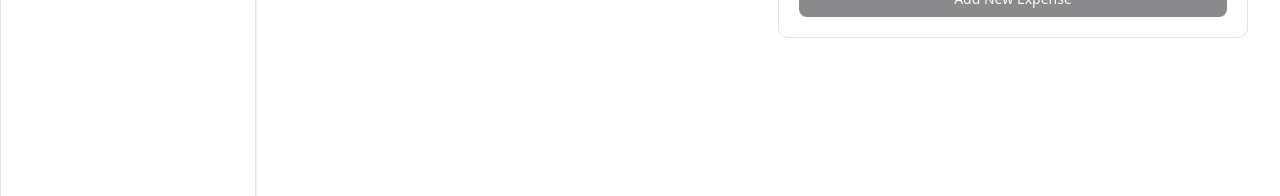
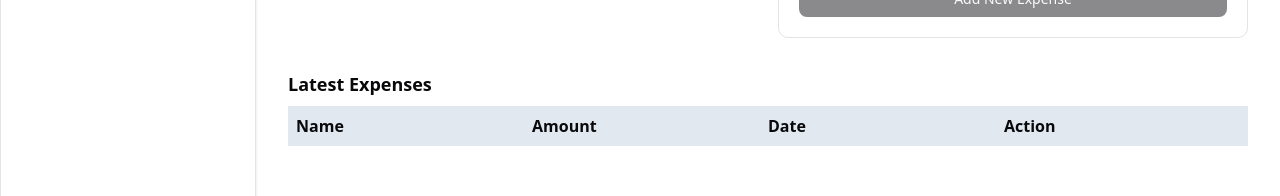
Before and after one commit to maxwellalvord/Money-Manager, a Next.js app: page /Dash/expenses/1 in a window 1280 px wide. Shown: the part 378-574 px from the top of the page. Built offline with nearby package versions, Linux system fonts and the light colour scheme; no server answers.

Commit message:
create expense list table component, change date style to date string from ISO String inside ExpenseListTable.jsx

```diff
--- a/app/(routes)/Dash/expenses/[id]/page.jsx
+++ b/app/(routes)/Dash/expenses/[id]/page.jsx
@@ -2,15 +2,17 @@
 import { db } from '@/utils/dbConfig'
 import { Budgets, Expenses } from '@/utils/schema'
 import { useUser } from '@clerk/nextjs'
-import { eq, getTableColumns, sql } from 'drizzle-orm'
+import { desc, eq, getTableColumns, sql } from 'drizzle-orm'
 import React, { use, useEffect, useState } from 'react'
 import BudgetItem from '../../budgets/_components/BudgetItem'
 import AddExpense from '../_components/AddExpense'
+import ExpenseListTable from '../_components/ExpenseListTable'
 
 function ExpensesScreen({params}) {
   const {id} = use(params)
   const {user} = useUser();
   const [budgetInfo, setbudgetInfo] = useState();
+  const [expensesList, setExpensesList] = useState([]);
   useEffect(()=>{
     user && getBudgetInfo();
   },[user])
@@ -26,6 +28,15 @@ function ExpensesScreen({params}) {
         .groupBy(Budgets.id)
 
         setbudgetInfo(result[0]);
+        getExpensesList();
+
+
+  }
+
+  const getExpensesList = async() => {
+    const res = await db.select().from(Expenses).where(eq(Expenses.budgetId, id)).orderBy(desc(Expenses.id));
+
+    setExpensesList(res);
 
 
   }
@@ -46,6 +57,10 @@ function ExpensesScreen({params}) {
           refreshData={()=>getBudgetInfo()}
         />
       </div>
+      <div className='mt-8'>
+        <h2 className='font-bold text-lg'>Latest Expenses</h2>
+        <ExpenseListTable expensesList={expensesList} />
+      </div>
     </div>
   )
 }
--- /dev/null
+++ b/app/(routes)/Dash/expenses/_components/ExpenseListTable.jsx
@@ -0,0 +1,31 @@
+import { Trash } from 'lucide-react'
+import React from 'react'
+
+function ExpenseListTable({expensesList}) {
+  return (
+    <div className='mt-2'>
+        <div className='grid grid-cols-4 bg-slate-200 p-2'>
+            <h2 className='font-bold'>Name</h2>
+            <h2 className='font-bold'>Amount</h2>
+            <h2 className='font-bold'>Date</h2>
+            <h2 className='font-bold'>Action</h2>
+        </div>
+        {expensesList.map((expenses, i) => {
+            // must save date in const to convert from iso format, Will use "moment" library in future for better date handling.
+            const date = expenses.createdAt
+                ? new Date(expenses.createdAt)
+                : null;
+            return (
+              <div key={expenses.id || i} className='grid grid-cols-4 bg-slate-200 p-2'>
+                <h2>{expenses.name}</h2>
+                <h2>${expenses.amount}</h2>
+                <h2>{date ? date.toDateString() : '-'}</h2>
+                <h2><Trash className='text-red-600'/></h2>
+              </div>
+            )
+        })}
+    </div>
+  )
+}
+
+export default ExpenseListTable
```
